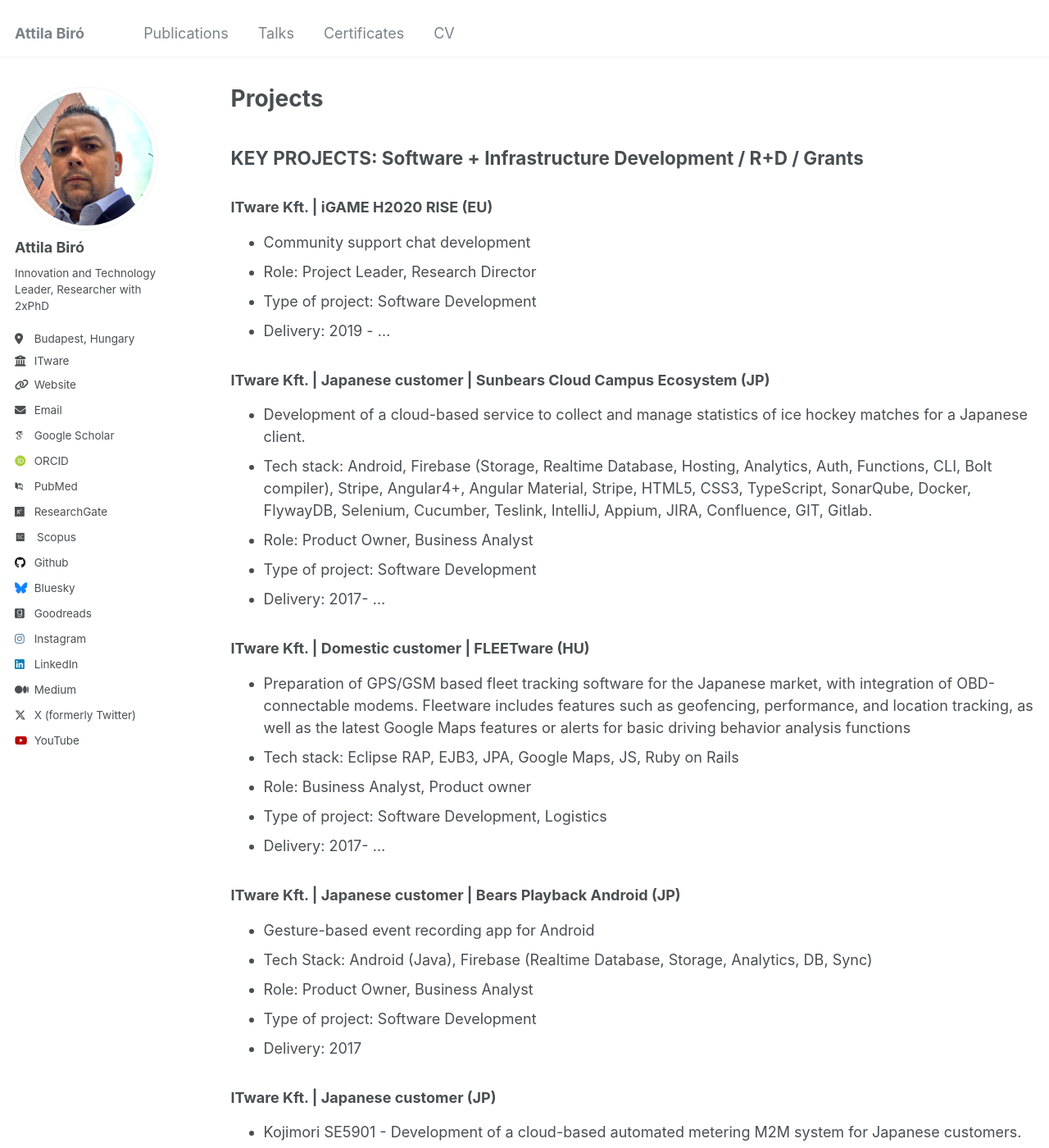
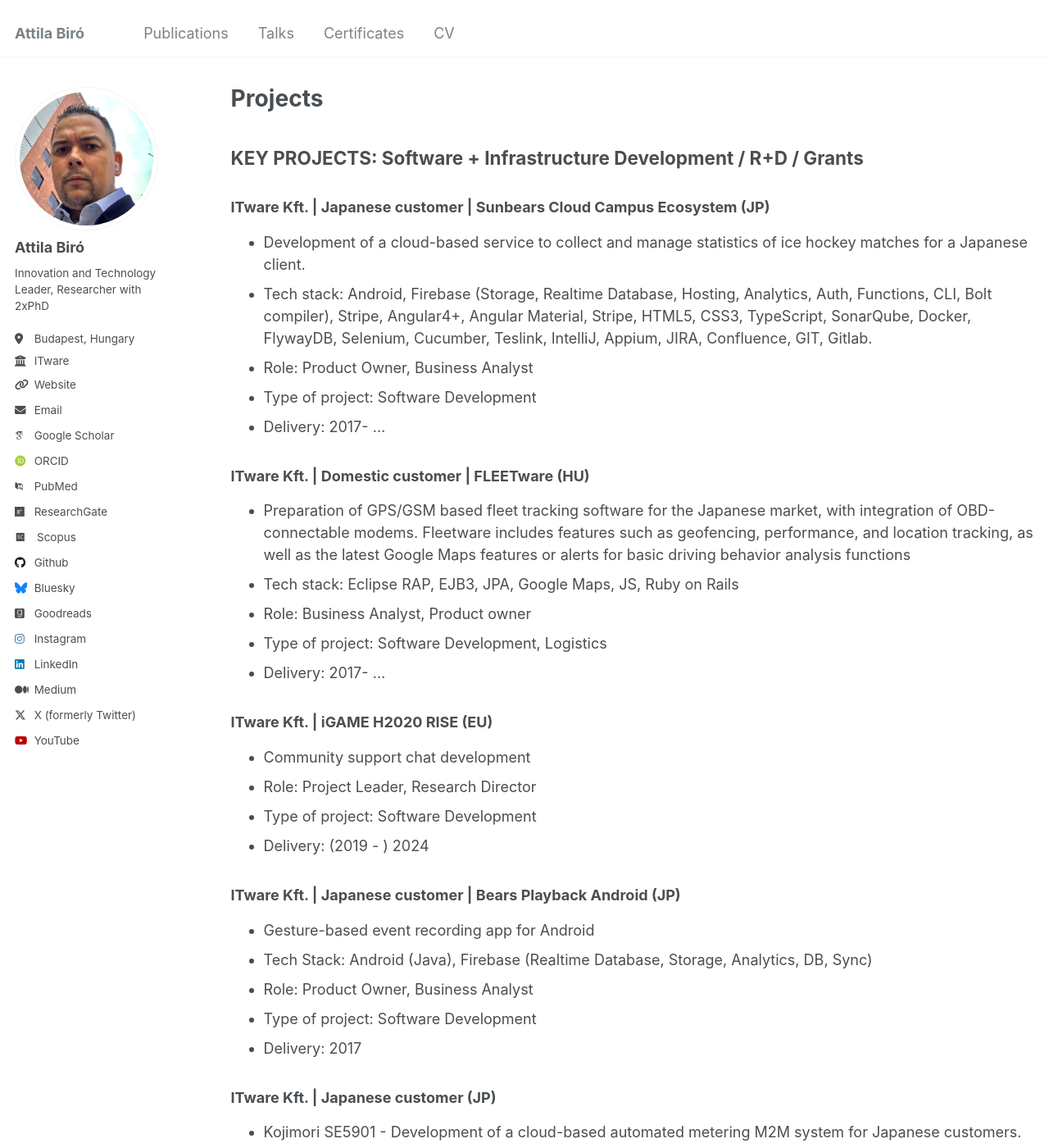
Before and after one commit to biroka/biroka.github.io, a Jekyll site: the page built from _pages/projects.md, in a window 1280 px wide and 1400 px high. Shown: the whole window at 82% size. Built offline with Jekyll 4.4.1, drawn with Linux system fonts in a browser that asks for light colours; some web fonts are replaced; part of the change alters nothing that is shown; some of the changed text lies outside the part shown.

Commit message:
Update projects.md

```diff
--- a/_pages/projects.md
+++ b/_pages/projects.md
@@ -6,11 +6,6 @@ author_profile: true
 ---
 
 ## KEY PROJECTS: Software + Infrastructure Development / R+D / Grants
-### ITware Kft. | iGAME H2020 RISE (EU)
- * Community support chat development
- * Role: Project Leader, Research Director
- * Type of project: Software Development
- * Delivery: 2019 - ...
 
 ### ITware Kft. | Japanese customer | Sunbears Cloud Campus Ecosystem (JP)
  * Development of a cloud-based service to collect and manage statistics of ice hockey matches for a Japanese client.
@@ -25,6 +20,13 @@ author_profile: true
  * Role: Business Analyst, Product owner
  * Type of project: Software Development, Logistics
  * Delivery: 2017- ...
+
+### ITware Kft. | iGAME H2020 RISE (EU)
+ * Community support chat development
+ * Role: Project Leader, Research Director
+ * Type of project: Software Development
+ * Delivery: (2019 - ) 2024
+
 
 ### ITware Kft. | Japanese customer |  Bears Playback Android (JP)
  * Gesture-based event recording app for Android
@@ -113,6 +115,7 @@ Delivery: 2014
 ## PROJECT LISTING: Software Development / R+D / Grants
 
 ### ITware (2012 - ...)
+ * Operational Capacity Management Dashboard, Volán (HU)
  * KOJIMORI automatized firmware upgrade, (JP)
  * iGAME H2020 RISE -  cross-country (ES, UK, IT, MK, HU) consortium project (EU)
  * KITE -  Service and Agronomical Android tablet development, (HU)
```
